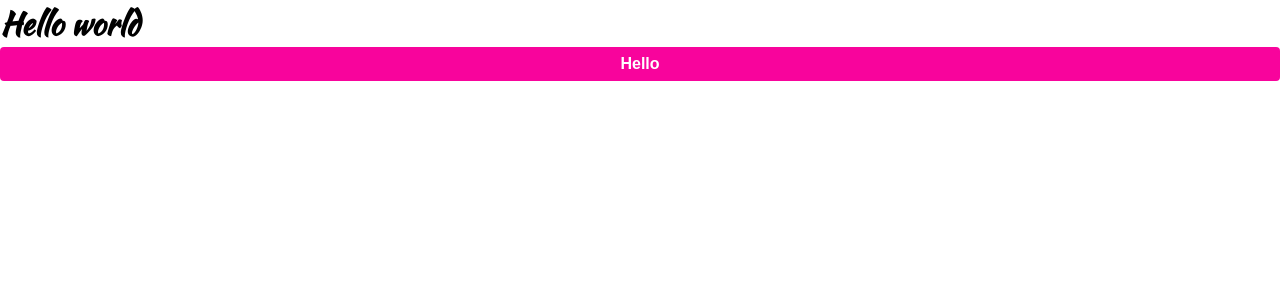
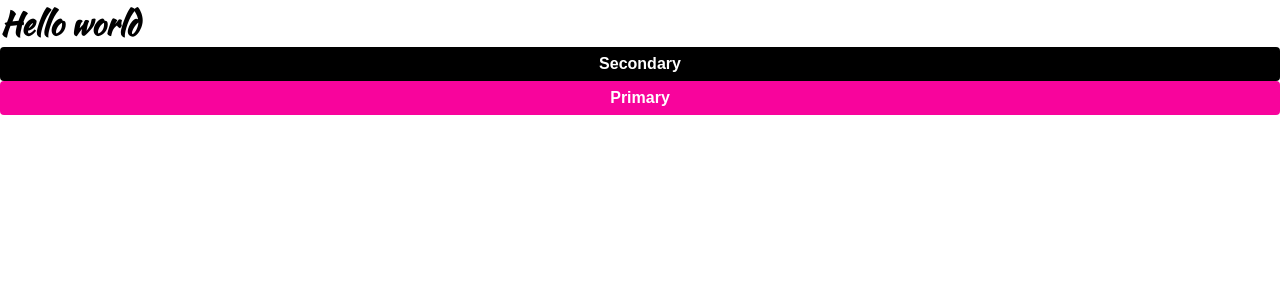
Before and after one commit to tichif/styled-components, a React (Create React App) app: page / in a window 1280 px wide. Shown: the top 300 px of the page. Built offline with nearby package versions, Linux system fonts and the light colour scheme.

Commit message:
Render differents style based on props

```diff
--- a/src/components/App.js
+++ b/src/components/App.js
@@ -22,7 +22,8 @@ const App = () => {
       <GlobalStyle />
       <div>
         <h1>Hello world</h1>
-        <Button>Hello </Button>
+        <Button secondary>Secondary </Button>
+        <Button>Primary </Button>
       </div>
     </>
   );
--- a/src/components/common/Button.js
+++ b/src/components/common/Button.js
@@ -2,7 +2,7 @@ import styled from 'styled-components';
 
 export const Button = styled.button`
   color: #fff;
-  background-color: #f8049c;
+  background-color: ${(props) => (props.secondary ? '#000' : '#f8049c')};
   font-weight: bold;
   padding: 8px;
   border-radius: 4px;
@@ -13,7 +13,7 @@ export const Button = styled.button`
   display: block;
   white-space: none;
 
-  &::disabled {
+  &:disabled {
     background-color: #eee;
     color: #666;
   }
```
